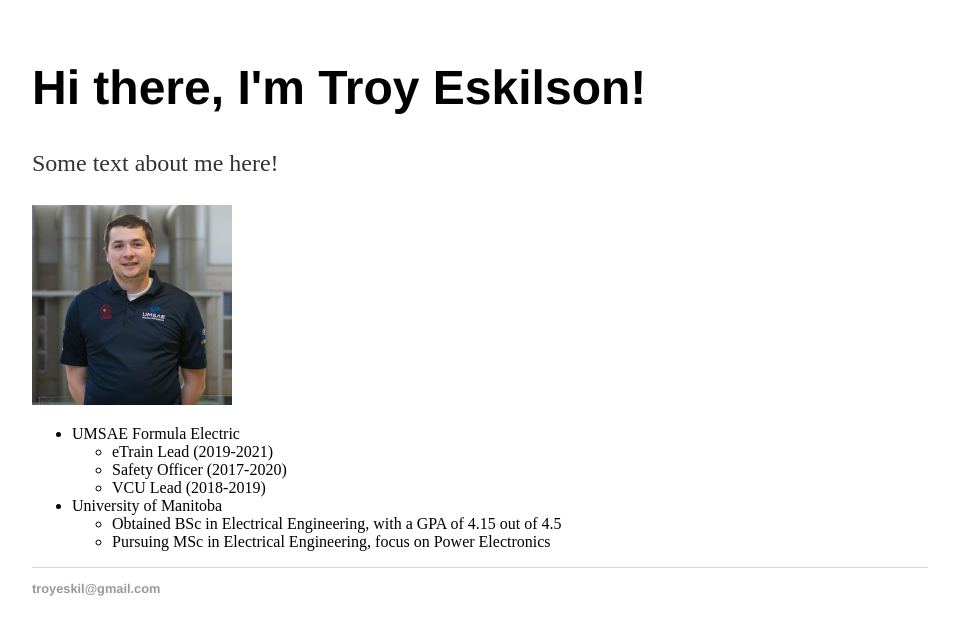
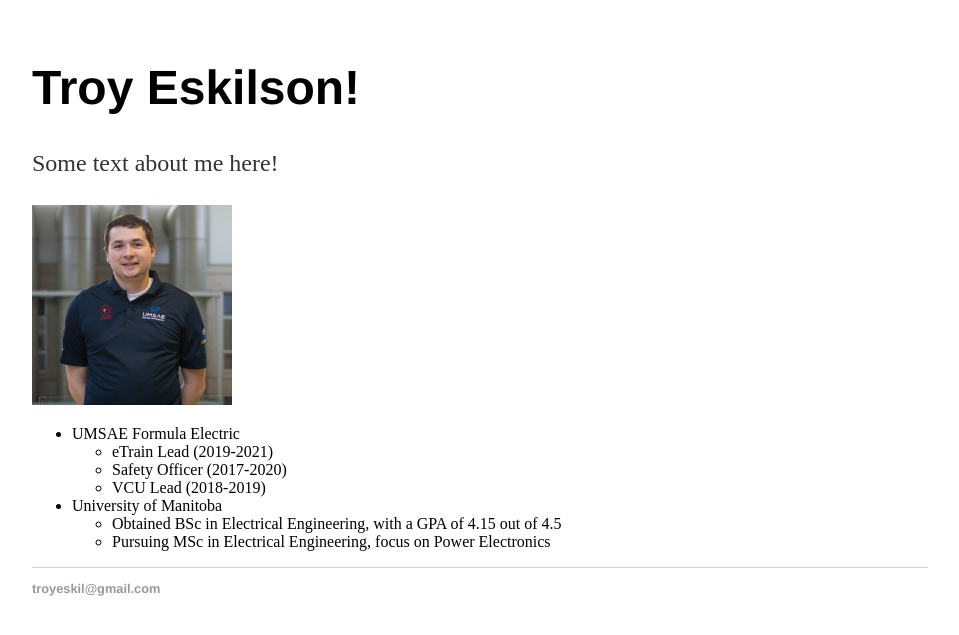
Before and after one commit to eskilsot/eskilsot.github.io, a Jekyll site: the page built from index.html, in a window 1280 px wide. Shown: the top 635 px of the page, without its empty margins (160-1119 px from the left). Built offline with Jekyll 4.4.1, drawn with Linux system fonts in a browser that asks for light colours.

Commit message:
Update index.html

```diff
--- a/index.html
+++ b/index.html
@@ -3,7 +3,7 @@ layout: default
 title: Troy Eskilson
 ---
 <div class="blurb">
-	<h1>Hi there, I'm Troy Eskilson!</h1>
+	<h1>Troy Eskilson!</h1>
 	<p>Some text about me here!</p>
 	<img src="images/DSC_0462.jpg" alt="Troy Eskilson" height="200">
 
```
